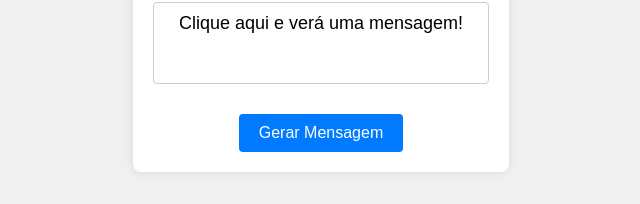
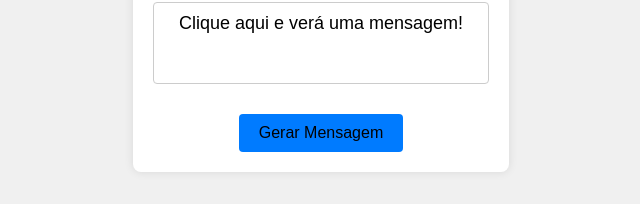
Before and after one commit to devbrunomota/projeto-msg, a plain HTML site: page index.html in a window 1280 px wide. Shown: the part 363-567 px from the top of the page, without its empty margins (319-959 px from the left). Drawn offline with Linux system fonts and the light colour scheme.

Commit message:
Alterado color black, CSS

```diff
--- a/styles.css
+++ b/styles.css
@@ -19,7 +19,7 @@ body {
   .btn {
     padding: 10px 20px;
     background-color: #007bff;
-    color: #fff;
+    color: #020202;
     border: none;
     border-radius: 4px;
     cursor: pointer;
```
